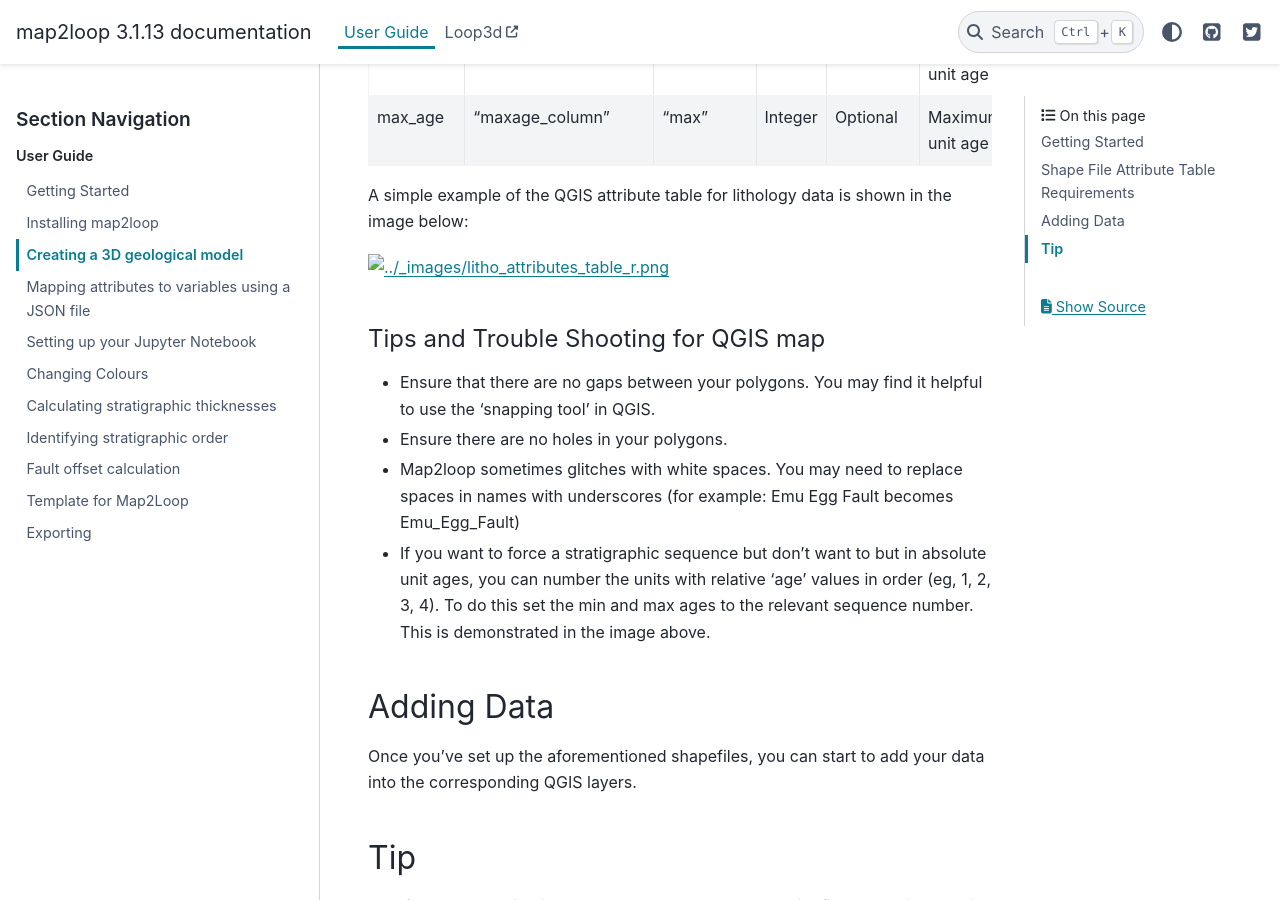
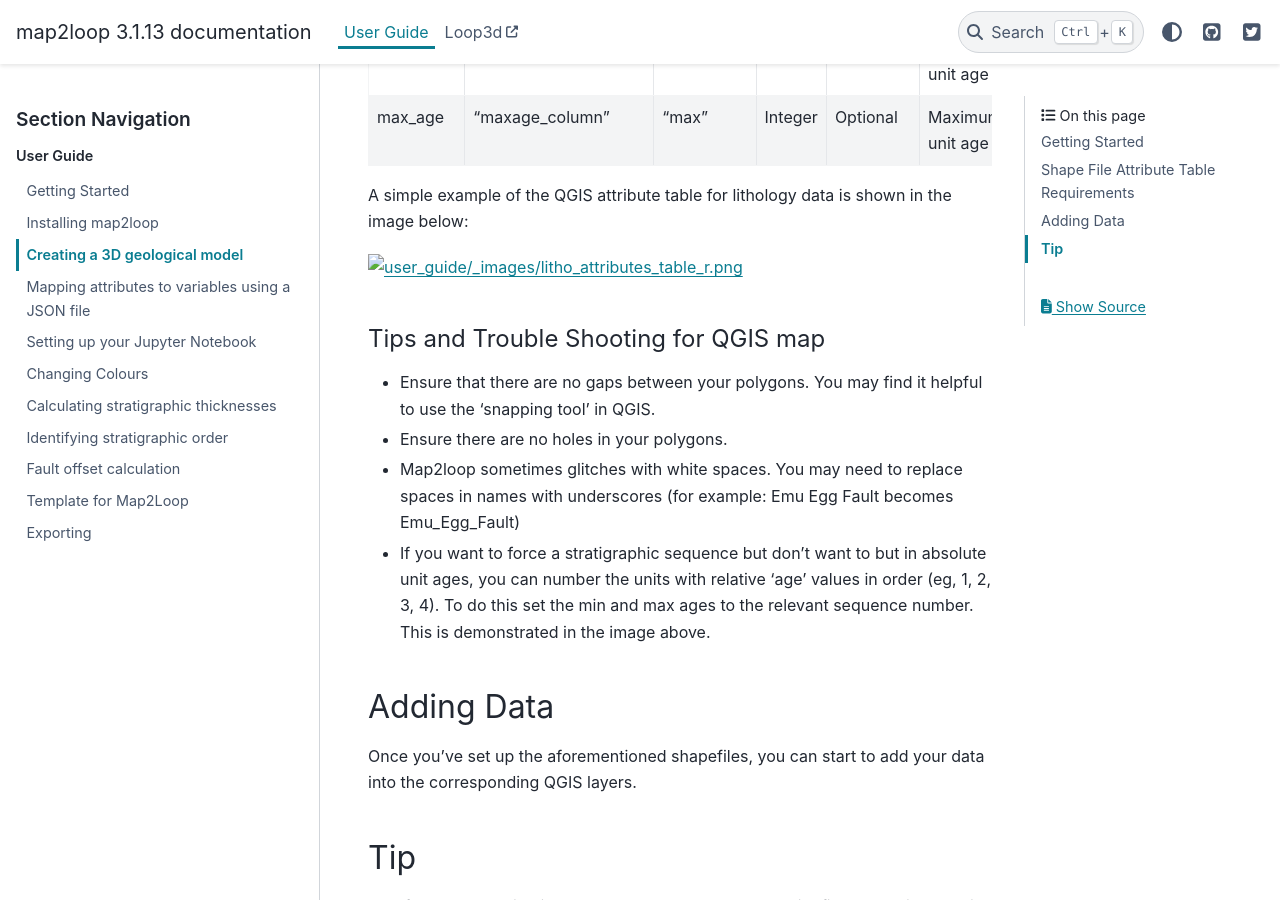
Before and after one commit to Loop3D/map2loop, a Sphinx documentation site: the page built from docs/source/user_guide/geomodelling.rst, in a window 1280 px wide and 900 px high, scrolled down 5681 px. Built offline with Sphinx 7.4.7 and the PyData theme 0.15.4, drawn with Linux system fonts in a browser that asks for light colours; pages that are not in the unit, such as notebooks, are missing from menus; the version number is read from the project's files by our own code.

Commit message:
fix: sphinx creates an _image folder??

```diff
--- a/docs/source/user_guide/geomodelling.rst
+++ b/docs/source/user_guide/geomodelling.rst
@@ -206,7 +206,7 @@
 
 A simple example of the QGIS attribute table for lithology data is shown in the image below:
 
-.. image:: ../_static/images/litho_attributes_table_r.png
+.. image:: _images/litho_attributes_table_r.png
    :width: 900
 
 Tips and Trouble Shooting for QGIS map
```
